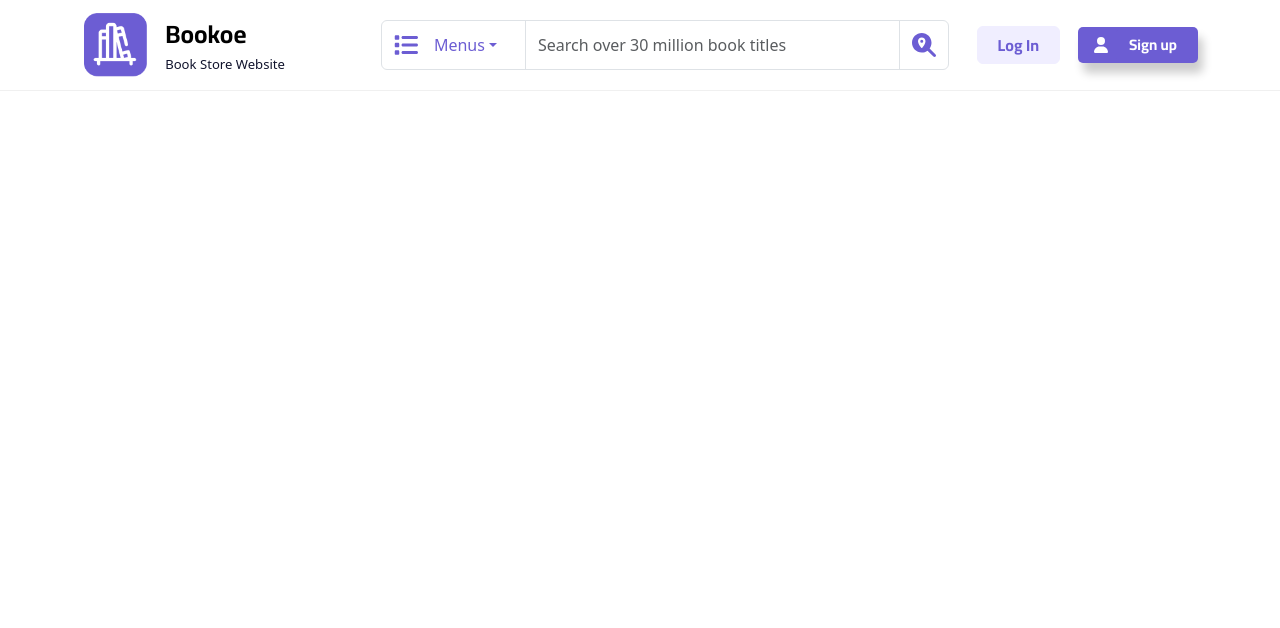
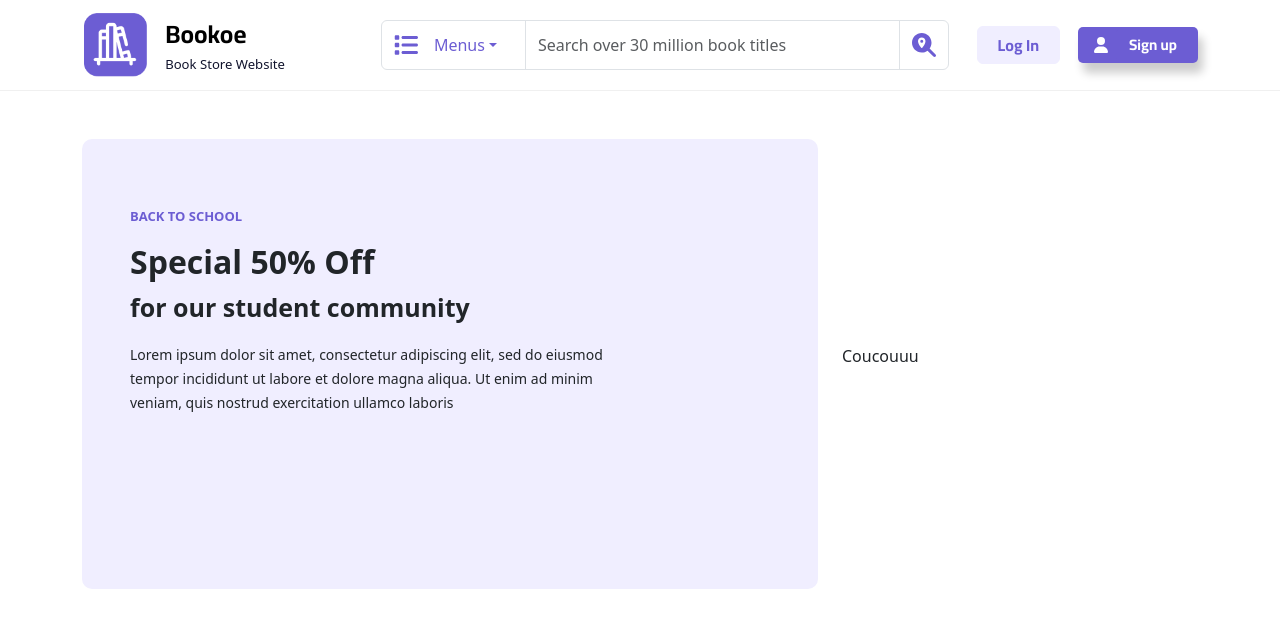
Before and after one commit to Twamii/projethackhaton, a React (Create React App) app: page / in a window 1280 px wide. Shown: the top 628 px of the page. Built offline with nearby package versions, Linux system fonts and the light colour scheme.

Commit message:
homepagedébut

```diff
--- a/src/App.css
+++ b/src/App.css
@@ -72,3 +72,22 @@
    padding-left: 20px !important;
    padding-right: 20px !important;
 }
+
+.homecard {
+   background-color: #F0EEFF;
+   padding: 20px 20px;
+   border-radius: 10px;
+   width: 900px;
+   height: 450px;
+
+}
+
+.schooltext {
+   color:#6C5DD3;
+   font-size: 13px;
+}
+
+.studenttext {
+   font-size: 25px;
+   font-weight: 550;
+}
--- a/src/App.js
+++ b/src/App.js
@@ -1,11 +1,12 @@
 import './App.css';
-import NavbarScroll from './Composants/Navbar';
+
+import HomePage from './Pages/HomePage';
 // ll
 
 function App() {
   return (
     <div>
-      <NavbarScroll/>
+      <HomePage/>
     </div>
   );
 }
--- /dev/null
+++ b/src/Pages/HomePage.js
@@ -0,0 +1,32 @@
+import NavbarScroll from "../Composants/Navbar";
+import { Container, Row, Col } from "react-bootstrap";
+
+function HomePage() {
+  return (
+    <div>
+      <NavbarScroll />
+      <Container>
+        <Row>
+          <Col xs={12} md={8} className="d-flex align-items-center py-5">
+            <div className="homecard ps-5">
+              <p className="pt-5 schooltext"><b>BACK TO SCHOOL</b></p>
+              <h2><b>Special 50% Off</b></h2>
+              <p className="studenttext">for our student community</p>
+              <small>
+                Lorem ipsum dolor sit amet, consectetur adipiscing elit, sed do
+                eiusmod<br />
+                tempor incididunt ut labore et dolore magna aliqua. Ut
+                enim ad minim<br /> veniam, quis nostrud exercitation ullamco laboris
+              </small>
+            </div>
+          </Col>
+          <Col xs={6} md={4} className="d-flex align-items-center">
+            <p>Coucouuu</p>
+          </Col>
+        </Row>
+      </Container>
+    </div>
+  );
+}
+
+export default HomePage;
```
Also changed, not shown: src/Composants/Navbar.js (+31 -25 lines).
